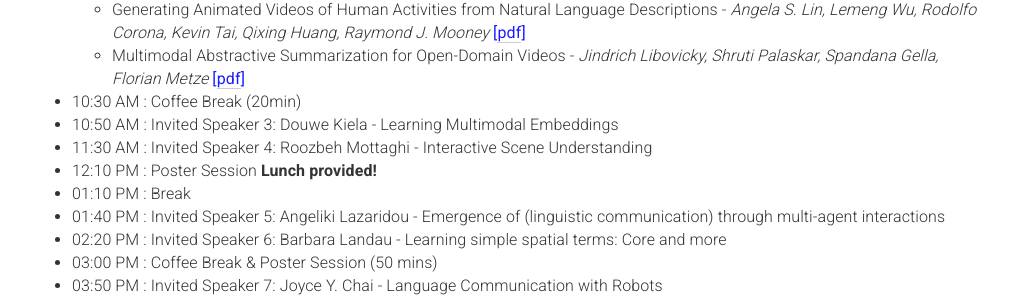
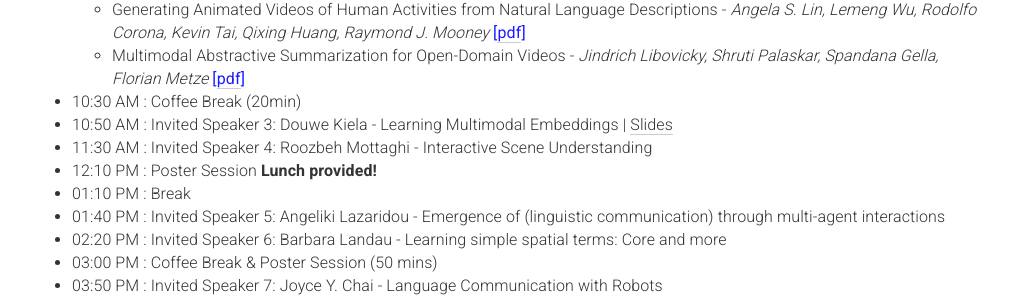
Before and after one commit to vigilworkshop/vigilworkshop.github.io, a Jekyll site: the page built from _pages/home.md, in a window 1280 px wide and 900 px high, scrolled down 2156 px. Shown: the part 145-445 px from the top of the window, without its empty margins (133-1146 px from the left). Built offline with Jekyll 4.4.1, drawn with Linux system fonts in a browser that asks for light colours.

Commit message:
Update home.md

```diff
--- a/_pages/home.md
+++ b/_pages/home.md
@@ -176,7 +176,7 @@ This workshop thus aims to gather people from various backgrounds - machine lear
       </ul>
       </li>
       <li>10:30 AM : Coffee Break (20min)                   </li>
-      <li>10:50 AM : Invited Speaker 3: Douwe Kiela - Learning Multimodal Embeddings   </li>
+      <li>10:50 AM : Invited Speaker 3: Douwe Kiela - Learning Multimodal Embeddings  | <a href="https://github.com/nips2018vigil/nips2018vigil.github.io/raw/master/static/slides/Misinterpreting%20Wittgenstein%20Presentation.pdf">Slides</a>  </li>
       <li>11:30 AM : Invited Speaker 4: Roozbeh Mottaghi - Interactive Scene Understanding </li>
       <li>12:10 PM : Poster Session <b>Lunch provided!</b> </li>
       <li>01:10 PM : Break                                  </li>
```
